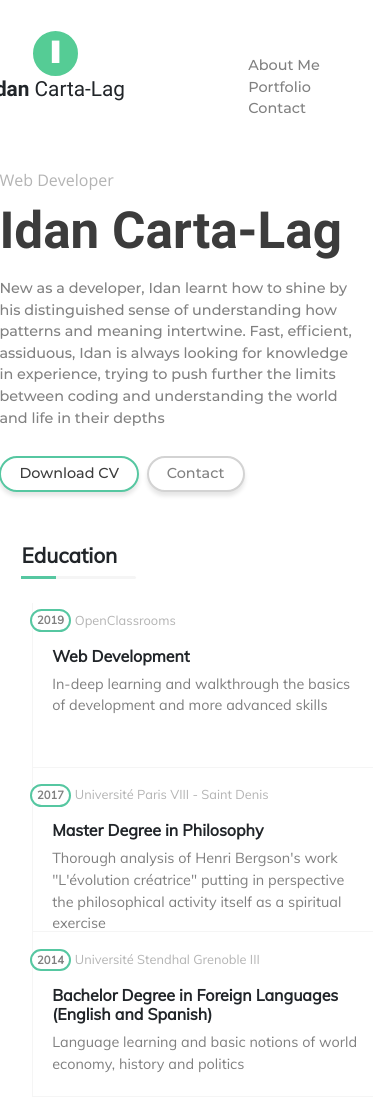
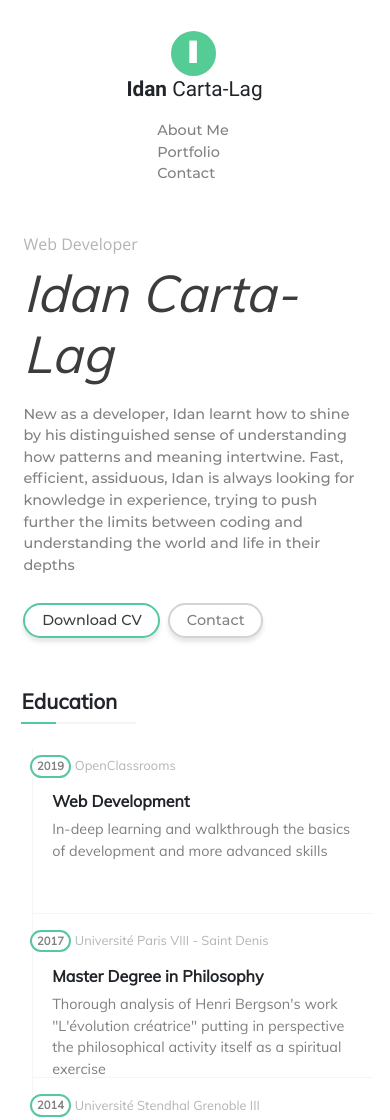
Before and after one commit to Idan-dev/my_html_cv, a website: page index.html in a window 390 px wide. Shown: the top 1120 px of the page. Drawn offline with nearby package versions, Linux system fonts and the light colour scheme.

Commit message:
Improved responsiveness

```diff
--- a/index.html
+++ b/index.html
@@ -2,6 +2,7 @@
 <html>
 	<head>
 		<meta charset='utf-8'/>
+		<meta name="viewport" content="width=device-width, initial-scale=1.0"/>
 		<link rel='stylesheet' href="node_modules/bootstrap/dist/css/bootstrap.min.css"/>
 		<link rel='stylesheet' href="css/style.css"/>
 		<title>My Curriculum as a Web Developer</title>
--- a/sass/base/typography.scss
+++ b/sass/base/typography.scss
@@ -19,7 +19,7 @@
 }
 
 .firstSection__mainTitle {
-	font-family: 'robotobold', sans-serif;
+	font-family: 'muliregular', sans-serif;
 }
 
 .firstSection__text {
--- a/sass/layout/_container.scss
+++ b/sass/layout/_container.scss
@@ -4,7 +4,12 @@
 	&__mainTitle {
 		padding-bottom: 3%;
 		font-size: 3.2em;
+		font-weight: 700;
 		color: $color-main-title;
+		@include very-small_screen {
+			font-weight: 400;
+			font-style: italic;
+		}
 	}
 	&__secondTitle {
 		font-size: 1em;
@@ -35,6 +40,9 @@
 	&__myJob {
 		padding-top: 4%;
 		right: 4%;
+		@include small_screen {
+			padding-left: 10%;
+		}
 	}
 }
 
--- a/sass/layout/_nav.scss
+++ b/sass/layout/_nav.scss
@@ -6,6 +6,11 @@
 	align-items: baseline;
 	margin-left: -1%;
 	margin-top: -1%;
+	@include very-small_screen {
+		flex-direction: column;
+		justify-content: center;
+		align-items: center;
+	}
 }
 
 .navBar {
@@ -21,6 +26,9 @@
 		display: flex;
 		flex-direction: column;
 		align-self: flex-end;
+	}
+	@include very-small_screen {
+		align-self: auto;
 	}
 }
 
@@ -61,4 +69,7 @@
 	position: relative;
 	left: -13%;
 	width: 20%;
+	@include very-small_screen {
+		left: 0;
+	}
 }
--- a/sass/utils/_mixins.scss
+++ b/sass/utils/_mixins.scss
@@ -5,13 +5,25 @@
 }
 
 @mixin medium-large_screen {
-	@media (max-width: map-get($breakpoints, first)) {
+	@media (max-width: map-get($breakpoints, large)) {
 		@content
 	}
 }
 
 @mixin medium_screen {
-	@media (max-width: map-get($breakpoints, second)) {
+	@media (max-width: map-get($breakpoints, medium)) {
 		@content
 	}
 }
+
+@mixin small_screen {
+	@media (max-width: map-get($breakpoints, small)) {
+		@content
+	}
+}
+
+@mixin very-small_screen {
+	@media (max-width: map-get($breakpoints, very-small)) {
+		@content
+	}
+}
--- a/sass/utils/_variables.scss
+++ b/sass/utils/_variables.scss
@@ -11,5 +11,7 @@ $color-box-hover: rgb(20, 20, 20);
 $picture-value: 370px;
 
 $breakpoints: (
-	first: 1199px,
-	second: 900px);
+	large: 1199px,
+	medium: 900px,
+	small: 579px,
+	very-small: 450px);
```
Also changed, not shown: css/style.css, 1 other file.
